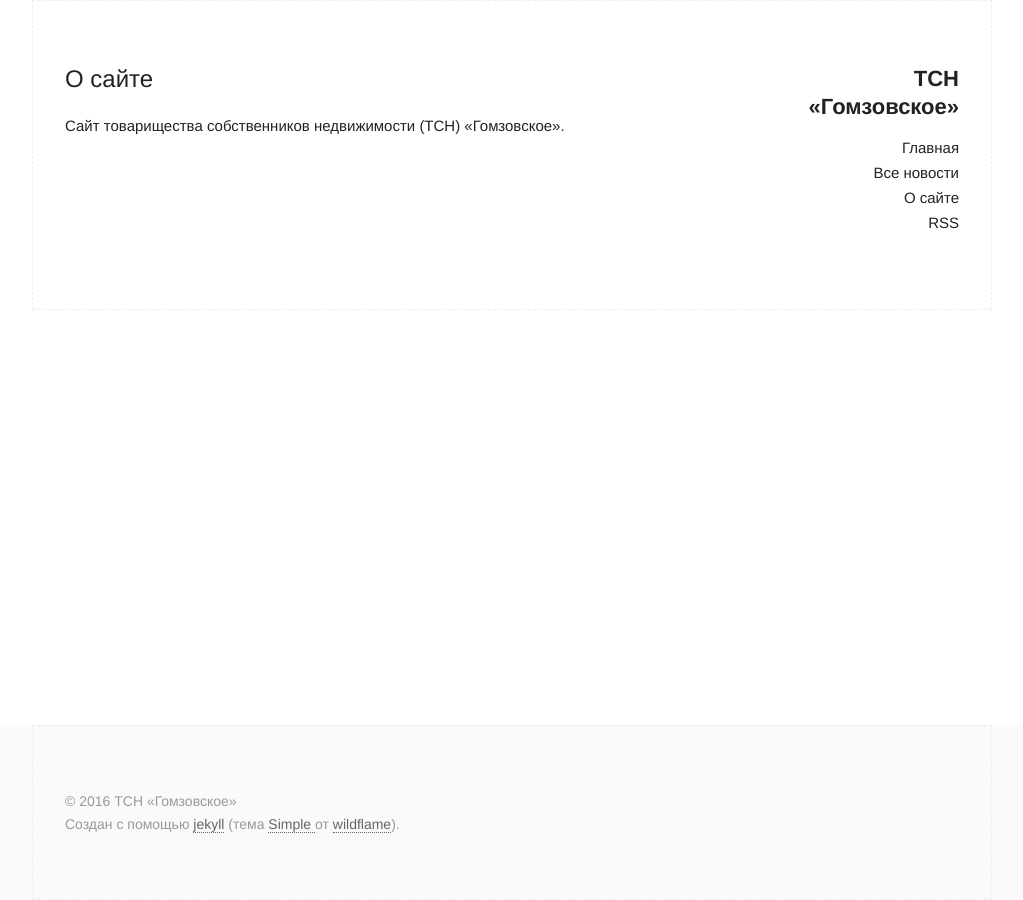
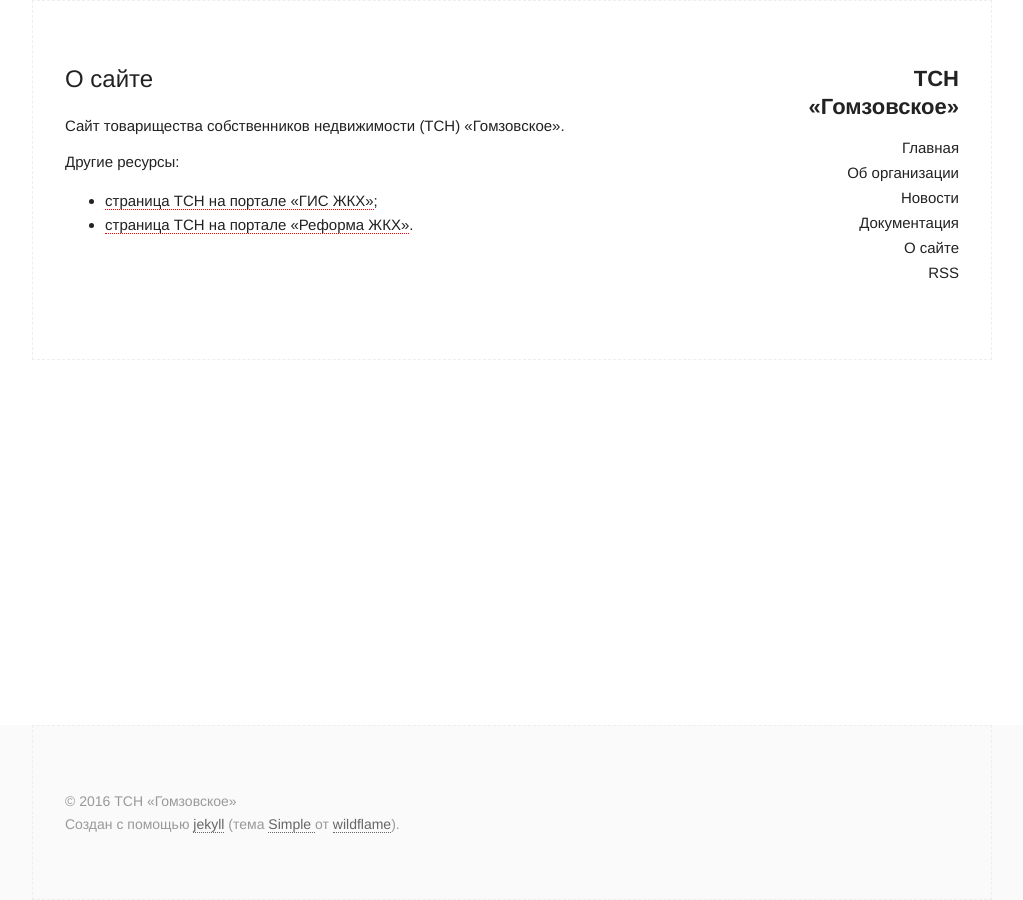
Before and after one commit to tsjgomzovo/tsjgomzovo, a Jekyll site: the page built from about.md, in a window 1280 px wide. Shown: the whole page, without its empty margins (128-1151 px from the left). Built offline with Jekyll 4.4.1, drawn with Linux system fonts in a browser that asks for light colours.

Commit message:
added page for documentation; added one protocol; added page about organization; pages clean-up

```diff
--- /dev/null
+++ b/_data/protocols.yml
@@ -0,0 +1,3 @@
+- title: 30 июня 2016 года
+  date: 30.06.2016
+  format: pdf
--- a/_includes/header.html
+++ b/_includes/header.html
@@ -18,7 +18,9 @@
       <nav>
         <ul class="page-link">
           <li><a href="{{ "/"}}">Главная</a></li>
-          <li><a href="{{ "/archive" }}">Все новости</a></li>
+          <li><a href="{{ "/organization" }}">Об организации</a></li>
+          <li><a href="{{ "/archive" }}">Новости</a></li>
+          <li><a href="{{ "/docs" }}">Документация</a></li>
           <li><a href="{{ "/about" }}">О сайте</a></li>
           <li><a href="{{ "/feed.xml" }}">RSS</a></li>
         </ul>
--- a/_sass/_layout.scss
+++ b/_sass/_layout.scss
@@ -54,10 +54,6 @@ body {
 .logo {
   margin-bottom:12.5px;
   font-weight:$font-weight-bold;
-}
-.logo a {
-  -webkit-transition:.4s;
-  transition:.4s;
 }
 
 .logo a:hover {
--- a/about.md
+++ b/about.md
@@ -5,3 +5,8 @@ permalink: /about
 ---
 
 Сайт товарищества собственников недвижимости (ТСН) «Гомзовское».
+
+Другие ресурсы:
+
+- [страница ТСН на портале «ГИС ЖКХ»](https://dom.gosuslugi.ru/#!/organizationView/38de4407-f715-403c-961a-d16d4a2bc9e7);
+- [страница ТСН на портале «Реформа ЖКХ»](https://www.reformagkh.ru/mymanager/profile/houses-under-management/8605746).
```
Also changed, not shown: docs.html (added, +21 -0 lines), index.html (+1 -6 lines), organization.md (added, +14 -0 lines), archive.html (line endings or trailing spaces), 1 other file.
